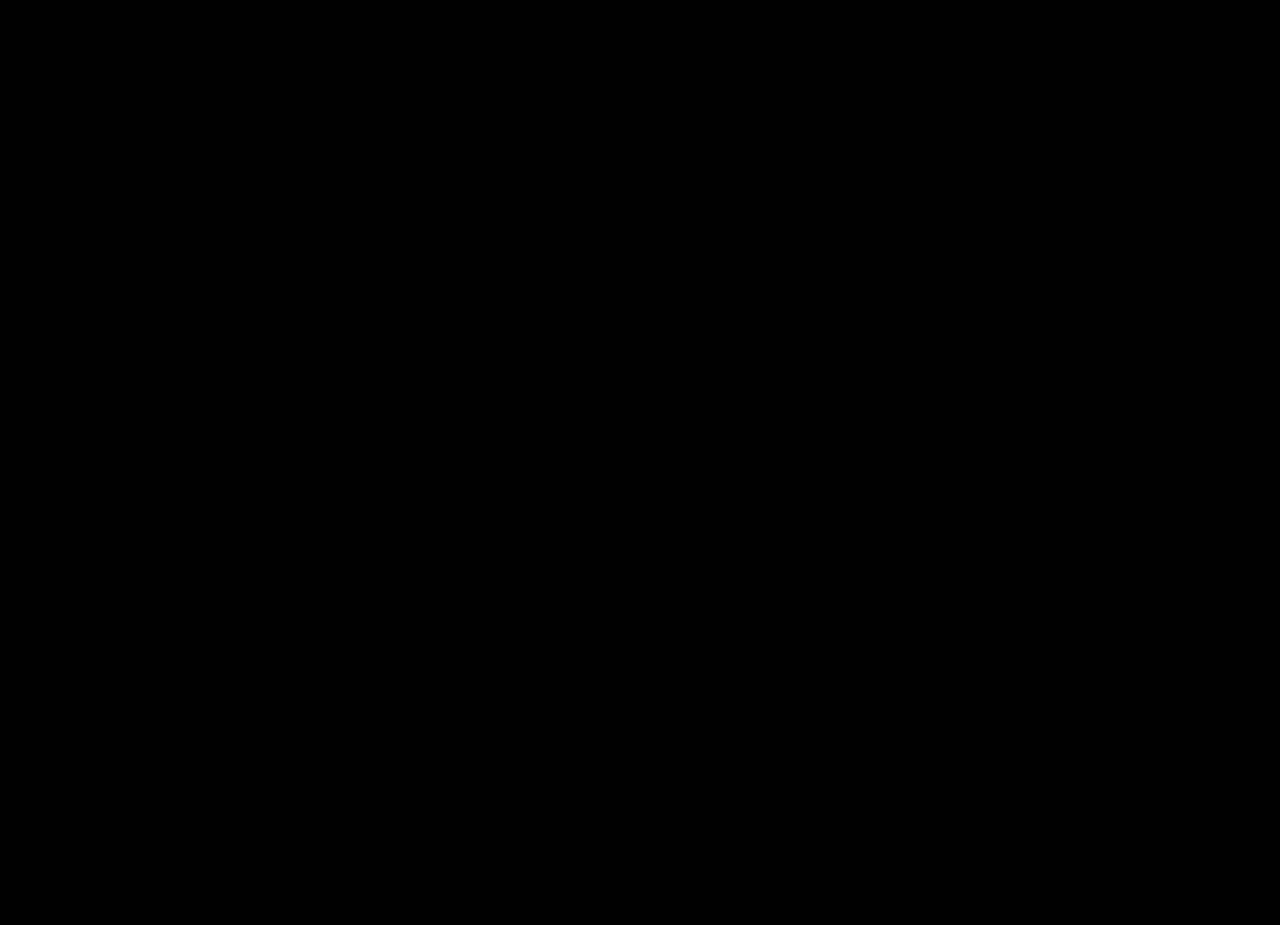
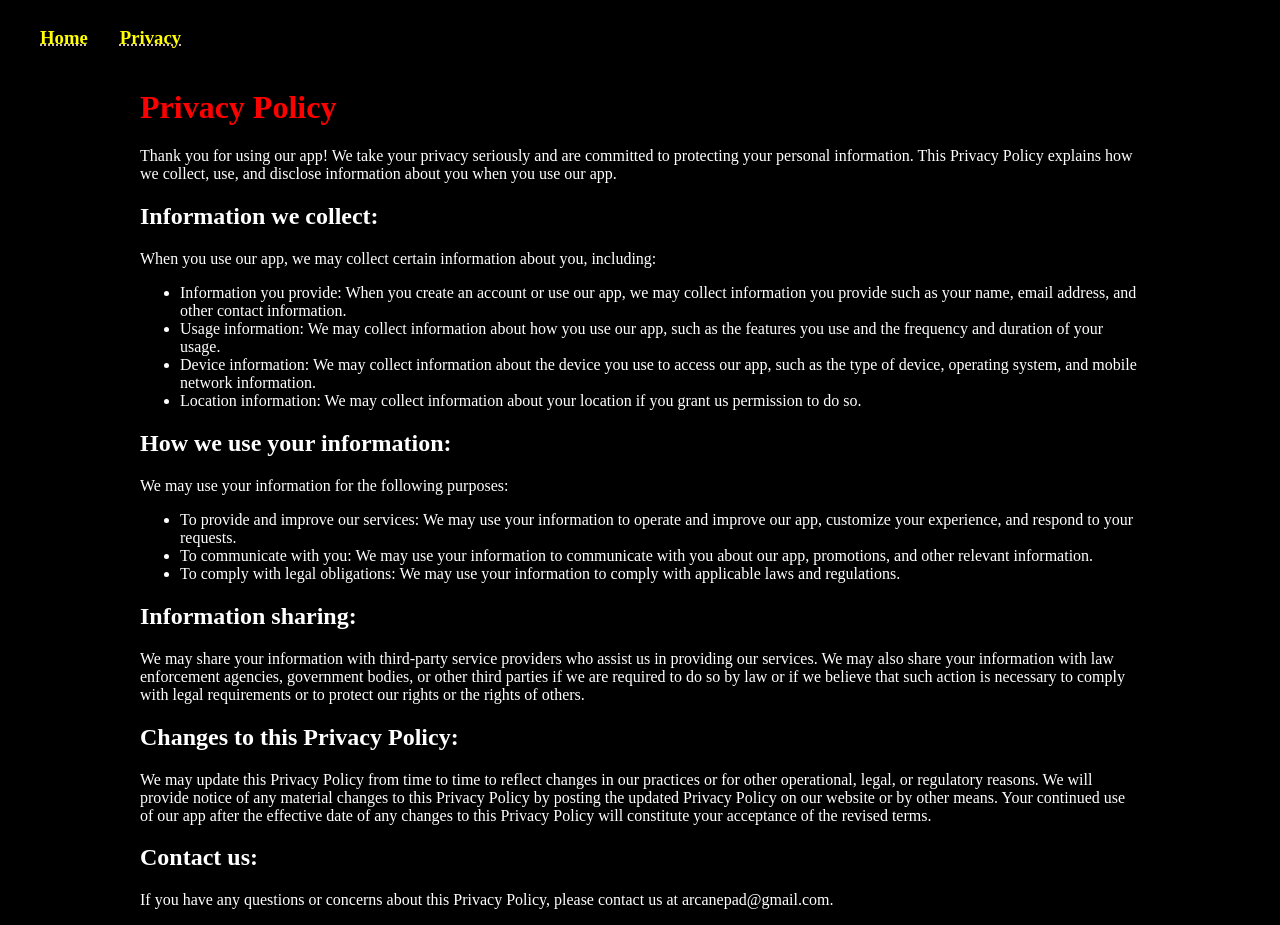
Before and after one commit to imvenx/arcanepad, a Vue app: page /privacy in a window 1280 px wide. Before the commit this address had no page. Before the commit the page ends 800 px from the top, so only its background shows below. Built offline with nearby package versions, Linux system fonts and the light colour scheme.

Commit message:
add privacy policy

```diff
--- a/src/App.vue
+++ b/src/App.vue
@@ -1,4 +1,12 @@
 <template>
+  <nav style="display:flex; gap:2em; margin:0 2em">
+    <RouterLink to="/">
+      <h3>Home</h3>
+    </RouterLink>
+    <RouterLink to="/privacy">
+      <h3>Privacy</h3>
+    </RouterLink>
+  </nav>
   <RouterView />
 </template>
 
--- a/src/router/index.ts
+++ b/src/router/index.ts
@@ -8,6 +8,11 @@
       path: '/',
       name: 'home',
       component: HomeView
+    },
+    {
+      path: '/privacy',
+      name: 'privacy',
+      component: () => import('../views/PrivacyView.vue')
     },
     {
       path: '/about',
--- /dev/null
+++ b/src/views/PrivacyView.vue
@@ -0,0 +1,48 @@
+<template>
+  <div style="max-width:1000px; margin:auto">
+    <h1>Privacy Policy</h1>
+    <p>Thank you for using our app! We take your privacy seriously and are committed to protecting your personal
+      information. This Privacy Policy explains how we collect, use, and disclose information about you when you use our
+      app.</p>
+    <h2>Information we collect:</h2>
+    <p>When you use our app, we may collect certain information about you, including:</p>
+    <ul>
+      <li>Information you provide: When you create an account or use our app, we may collect information you provide such
+        as
+        your name, email address, and other contact information.</li>
+      <li>Usage information: We may collect information about how you use our app, such as the features you use and the
+        frequency and duration of your usage.</li>
+      <li>Device information: We may collect information about the device you use to access our app, such as the type of
+        device, operating system, and mobile network information.</li>
+      <li>Location information: We may collect information about your location if you grant us permission to do so.</li>
+    </ul>
+    <h2>How we use your information:</h2>
+    <p>We may use your information for the following purposes:</p>
+    <ul>
+      <li>To provide and improve our services: We may use your information to operate and improve our app, customize your
+        experience, and respond to your requests.</li>
+      <li>To communicate with you: We may use your information to communicate with you about our app, promotions, and
+        other
+        relevant information.</li>
+      <li>To comply with legal obligations: We may use your information to comply with applicable laws and regulations.
+      </li>
+    </ul>
+    <h2>Information sharing:</h2>
+    <p>We may share your information with third-party service providers who assist us in providing our services. We may
+      also
+      share your information with law enforcement agencies, government bodies, or other third parties if we are required
+      to
+      do so by law or if we believe that such action is necessary to comply with legal requirements or to protect our
+      rights
+      or the rights of others.</p>
+    <h2>Changes to this Privacy Policy:</h2>
+    <p>We may update this Privacy Policy from time to time to reflect changes in our practices or for other operational,
+      legal, or regulatory reasons. We will provide notice of any material changes to this Privacy Policy by posting the
+      updated Privacy Policy on our website or by other means. Your continued use of our app after the effective date of
+      any
+      changes to this Privacy Policy will constitute your acceptance of the revised terms.</p>
+    <h2>Contact us:</h2>
+    <p>If you have any questions or concerns about this Privacy Policy, please contact us at arcanepad@gmail.com.
+    </p>
+  </div>
+</template>
```
Also changed, not shown: src/models/ArcanepadDb.ts (added, +58 -0 lines), test.json (added, +32 -0 lines), 7 other files (tests, documents, lock files or other folders).
